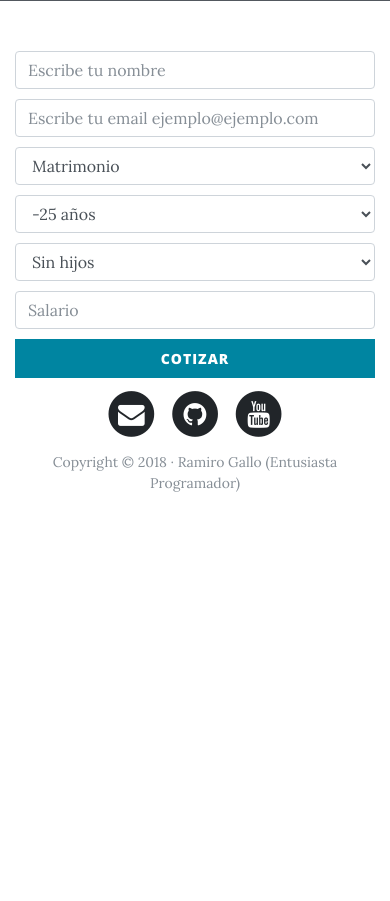
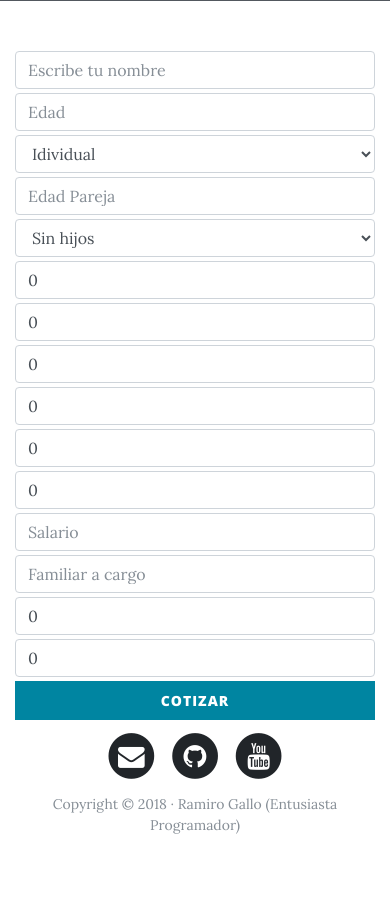
Before and after one commit to galloramiro/Django_Practice, a Django app: page / in a window 390 px wide. Shown: the part 445-1346 px from the top of the page. Before the commit the page ends 937 px from the top, so only its background shows below. Run offline with Django 3.2, Linux system fonts and the light colour scheme; some libraries are stand-ins or nearby versions.

Commit message:
Health Insurance Quotes Project (ok) Crete proyect (ok) Configure the language and media files
(ok) Crete core app
(ok) Crete
     - Superuser
     - ulrs.py
     - templates folder
     - statics folder
     - forms.py
     - base.html
     - home.html
(ok) Configure the Global urls.py
(ok) Configure the forms.py
(ok) Create the FormView
(ok) Configure the htmls
(ok) Configure the models.py
(ok) Configure admin.py
(ok) Achive obtain the data of the form.
(ok) Configure the form properly
(ok) Start with the logic of the Quotes
(ok) Learn how to send the data of the form to other view
(ok) Learn how to filter the data and retrive in the template
(ok) Lay out the template for the quotes
(ok) Extend the user model with phone
(ok) Render the User info in the template
(ok) Create a filter in the template for print the Advisors info
(ok) Redo the form
    + Wife age
    + Kids age
    + Family in charge
    + Family in charge age
(  ) Other variables of the quotes:
    + Salary Discount
    - Additional for son
    - Additional for son between 21 to 30
    - Additional for family in charge
    - Additional for old person in charge with the ranges of age and with GCR or with out it

```diff
--- a/cotizador/core/forms.py
+++ b/cotizador/core/forms.py
@@ -1,26 +1,45 @@
 from django import forms
 from django.shortcuts import redirect, reverse
 
-AGE_CHOICES = [('jr', '-25 años'), ('juv', '26-35 años'), ('ind', '35+ años'), ]
-COUPLE_CHOICES = [('yes','Matrimonio'),('no','Idividual')]
-KIDS_CHOICES = [(0, 'Sin hijos'), (1, '1 Hijo'), (2, '2 Hijos'), (3, '3 Hijos'), (4, '4 Hijos'), (5, '5 Hijos'), (6, '6 Hijos'), (7, '7 Hijos') ]
+COUPLE_CHOICES = [('no','Idividual'), ('yes','Matrimonio'),]
+KIDS_CHOICES = [(0, 'Sin hijos'), (1, '1 Hijo'), (2, '2 Hijos'), (3, '3 Hijos'), (4, '4 Hijos'), (5, '5 Hijos'), (6, '6 Hijos') ]
 
 class QuoteForm(forms.Form):
     name = forms.CharField(label='Nombre', required=True, widget= forms.TextInput(
                            attrs={'class':'form-control', 'placeholder':'Escribe tu nombre'}
                           ), min_length=3, max_length=100)
-    email = forms.EmailField(label='Email', required=True, widget= forms.EmailInput(
-                             attrs={'class':'form-control', 'placeholder':'Escribe tu email ejemplo@ejemplo.com'}
-                            ), min_length=3, max_length=100)
-    couple = forms.CharField(label='Edad', required=True, widget = forms.Select(choices=COUPLE_CHOICES,
+    couple = forms.CharField(label='', required=True, widget = forms.Select(choices=COUPLE_CHOICES,
                               attrs={'class':'form-control', 'rows': 5, 'placeholder': 'Pareja'}
                             ))
-    age = forms.CharField(label='Edad', required=True, widget = forms.Select(choices=AGE_CHOICES,
+    age = forms.IntegerField(label='Edad', required=True, widget = forms.NumberInput(
                               attrs={'class':'form-control', 'rows': 5, 'placeholder': 'Edad'}
                             ))
-    kids = forms.CharField(label='Edad', required=True, widget = forms.Select(choices=KIDS_CHOICES,
-                              attrs={'class':'form-control', 'rows': 5, 'placeholder': 'Kids'}
+    age_couple = forms.IntegerField(label='Edad Pareja', required=True, widget = forms.NumberInput(
+                              attrs={'class':'form-control', 'rows': 5, 'placeholder': 'Edad Pareja'}
                             ))
-    salary = forms.FloatField(label='Edad', required=True, widget = forms.NumberInput(
+    kids = forms.CharField(label='Hijos', required=True, widget = forms.Select(choices=KIDS_CHOICES,
+                              attrs={'class':'form-control', 'rows': 5, 'placeholder': 'Hijos'}
+                            ))
+    k_age1 = forms.IntegerField(required=True, widget = forms.NumberInput(
+                              attrs={'class':'form-control', 'rows': 5, 'value': 0} ))
+    k_age2 = forms.IntegerField(required=True, widget = forms.NumberInput(
+                              attrs={'class':'form-control', 'rows': 5, 'value': 0} ))
+    k_age3 = forms.IntegerField(required=True, widget = forms.NumberInput(
+                              attrs={'class':'form-control', 'rows': 5, 'value': 0} ))
+    k_age4 = forms.IntegerField(required=True, widget = forms.NumberInput(
+                              attrs={'class':'form-control', 'rows': 5, 'value': 0} ))
+    k_age5 = forms.IntegerField(required=True, widget = forms.NumberInput(
+                              attrs={'class':'form-control', 'rows': 5, 'value': 0} ))
+    k_age6 = forms.IntegerField(required=True, widget = forms.NumberInput(
+                              attrs={'class':'form-control', 'rows': 5, 'value': 0}
+                            ))
+    salary = forms.FloatField(label='Salario', required=True, widget = forms.NumberInput(
                               attrs={'class':'form-control', 'rows': 5, 'placeholder': 'Salario'}
                             ))
+    fam_charge = forms.IntegerField(required=True, widget = forms.NumberInput(
+                              attrs={'class':'form-control', 'rows': 5, 'placeholder': 'Familiar a cargo'}
+                            ))
+    fam_charge_a1 = forms.IntegerField(required=True, widget = forms.NumberInput(
+                              attrs={'class':'form-control', 'rows': 5, 'value': 0} ))
+    fam_charge_a2 = forms.IntegerField(required=True, widget = forms.NumberInput(
+                              attrs={'class':'form-control', 'rows': 5, 'value': 0} ))
--- a/cotizador/core/templates/core/home.html
+++ b/cotizador/core/templates/core/home.html
@@ -13,7 +13,57 @@
 {% block content %}
 <style>label{display:none}</style>
     <form method="get" action="{% url 'quotes-list' %}">{% csrf_token %}
-        {{ form.as_p }}
+        <div class="form-row">
+            <div class="form-group col-md-3 mb-1">
+                {{ form.name }}
+            </div>
+            <div class="form-group col-md-3 mb-1">
+                {{ form.age }}
+            </div>
+            <div class="form-group col-md-3 mb-1">
+                {{ form.couple }}
+            </div>
+            <div class="form-group col-md-3 mb-1">
+                    {{ form.age_couple }}
+            </div>
+        </div>
+        <div class="form-row">
+            <div class="form-group col-md-3 mb-1">
+                {{ form.kids }}
+            </div>
+            <div class="form-group col-md-1 mb-1">
+                {{ form.k_age1 }}
+            </div>
+            <div class="form-group col-md-1 mb-1">
+                {{ form.k_age2 }}
+            </div>
+            <div class="form-group col-md-1 mb-1">
+                {{ form.k_age3 }}
+            </div>
+            <div class="form-group col-md-1 mb-1">
+                {{ form.k_age4 }}
+            </div>
+            <div class="form-group col-md-1 mb-1">
+                {{ form.k_age5 }}
+            </div>
+            <div class="form-group col-md-1 mb-1">
+                {{ form.k_age6 }}
+            </div>
+            <div class="form-group col-md-3 mb-1">
+                {{ form.salary }}
+            </div>
+        </div>
+        <div class="form-row">
+            <div class="form-group col-md-6 mb-1">
+                {{ form.fam_charge }}
+            </div>
+            <div class="form-group col-md-3 mb-1">
+                {{ form.fam_charge_a1 }}
+            </div>
+            <div class="form-group col-md-3 mb-1">
+                {{ form.fam_charge_a2 }}
+            </div>
+        </div>
         <input type="submit" class="btn btn-primary btn-block py-2" value="Cotizar">
     </form>
 {% endblock %}
--- a/cotizador/core/views.py
+++ b/cotizador/core/views.py
@@ -26,8 +26,9 @@ class QuoteListView(ListView):
         return queryset
 
     def get_context_data(self, *args, **kwargs):
+        user = self.request.user.username
         context = super(QuoteListView, self).get_context_data(*args, **kwargs)
-        context['advisors_list'] = Advisors.objects.order_by('name')
+        context['advisors_list'] = Advisors.objects.all().filter(user__username__icontains=user)
         return context
 
 
```
Also changed, not shown: cotizador/commits.txt (+8 -3 lines), cotizador/core/quotes.py (+4 -3 lines).
